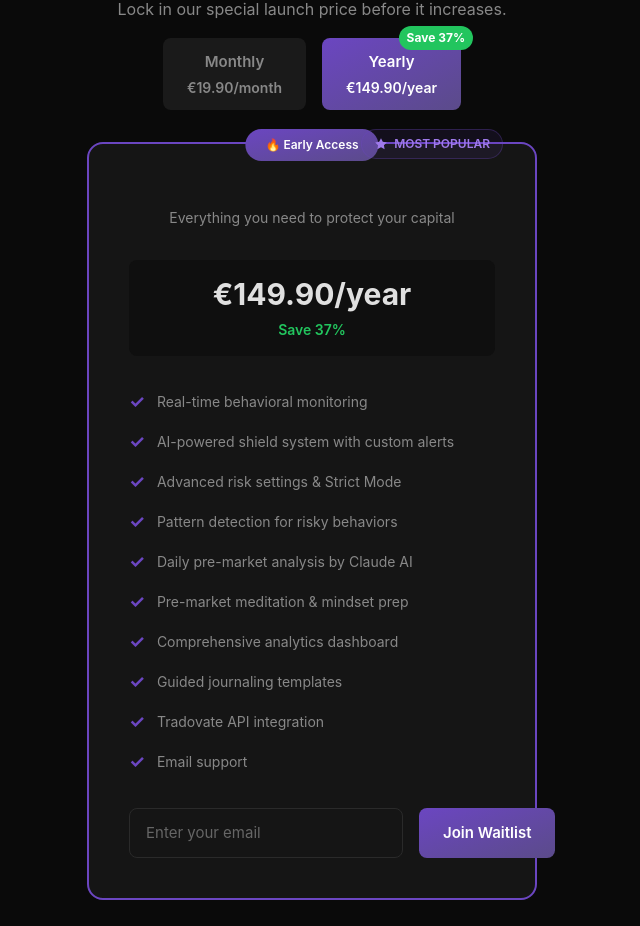
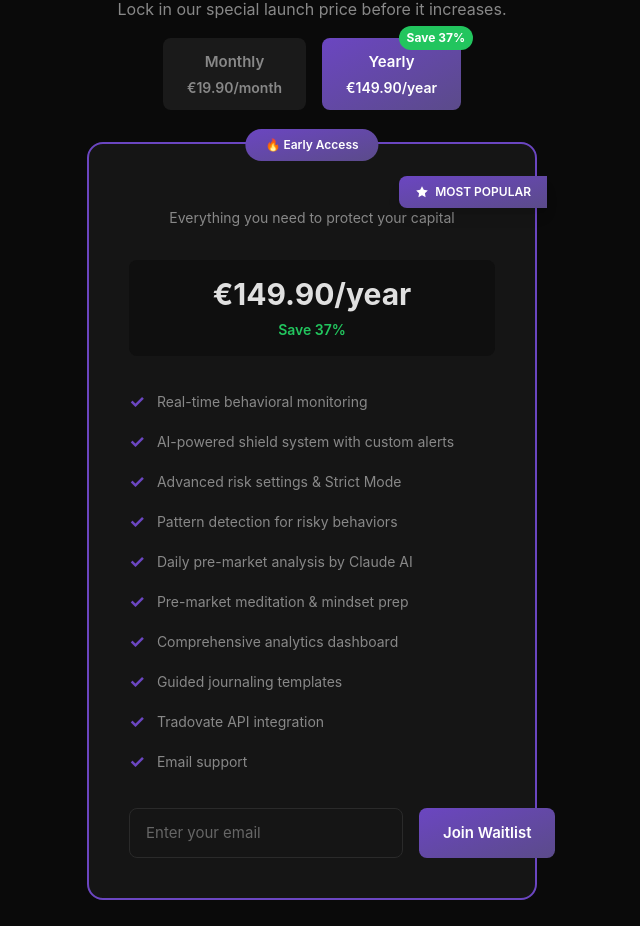
Before and after one commit to Trade-Safe/tradesafe-landing, a Next.js app: page / in a window 1280 px wide. Shown: the part 3214-4140 px from the top of the page, without its empty margins (328-968 px from the left). Built offline with nearby package versions, Linux system fonts and the light colour scheme.

Commit message:
Adjustment badge most popular place - pricing.tsx

```diff
--- a/components/Pricing.tsx
+++ b/components/Pricing.tsx
@@ -49,19 +49,19 @@ export default function Pricing({ label, title, subtitle, badge, description, mo
           />
         </div>
 
-        <div className="max-w-[450px] mx-auto bg-[#151515] border-2 border-primary rounded-2xl p-10 text-center relative">
-          {/* Badge Early Access (existant) */}
-          <div className="absolute top-[-15px] left-1/2 transform -translate-x-1/2 bg-gradient-to-br from-primary to-primary-dark text-white px-5 py-2 rounded-full text-xs font-semibold">
+        <div className="max-w-[450px] mx-auto bg-[#151515] border-2 border-primary rounded-2xl p-10 text-center relative overflow-visible">
+  {/* Badge Early Access */}
+  <div className="absolute top-[-15px] left-1/2 transform -translate-x-1/2 bg-gradient-to-br from-primary to-primary-dark text-white px-5 py-2 rounded-full text-xs font-semibold z-10">
     {badge}
   </div>
 
-          {/* Badge MOST POPULAR - NOUVEAU ! (seulement si yearly) */}
+  {/* Badge MOST POPULAR - Ribbon à droite */}
   {isYearly && (
-            <div className="absolute top-[-15px] right-8 flex items-center gap-1.5 bg-primary/10 border border-primary/30 text-primary-light px-3 py-1.5 rounded-full text-xs font-semibold">
+    <div className="absolute top-8 -right-3 flex items-center gap-1.5 bg-gradient-to-br from-primary to-primary-dark text-white px-4 py-2 rounded-l-lg shadow-lg z-20">
       <svg className="w-3.5 h-3.5" viewBox="0 0 24 24" fill="currentColor">
         <path d="M12 2l3.09 6.26L22 9.27l-5 4.87 1.18 6.88L12 17.77l-6.18 3.25L7 14.14 2 9.27l6.91-1.01L12 2z"/>
       </svg>
-              MOST POPULAR
+      <span className="text-xs font-semibold whitespace-nowrap">MOST POPULAR</span>
     </div>
   )}
 
```
Lines whose indentation alone changed are shown as unchanged.
